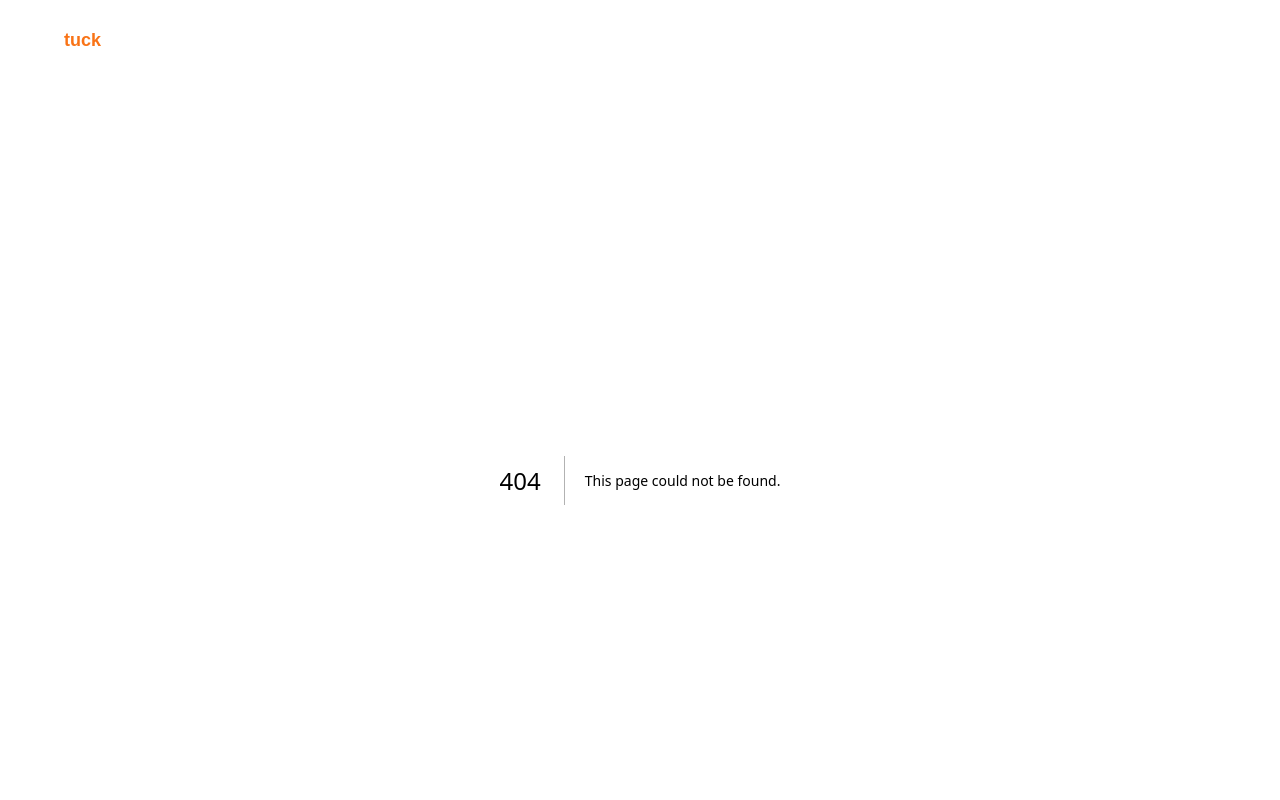
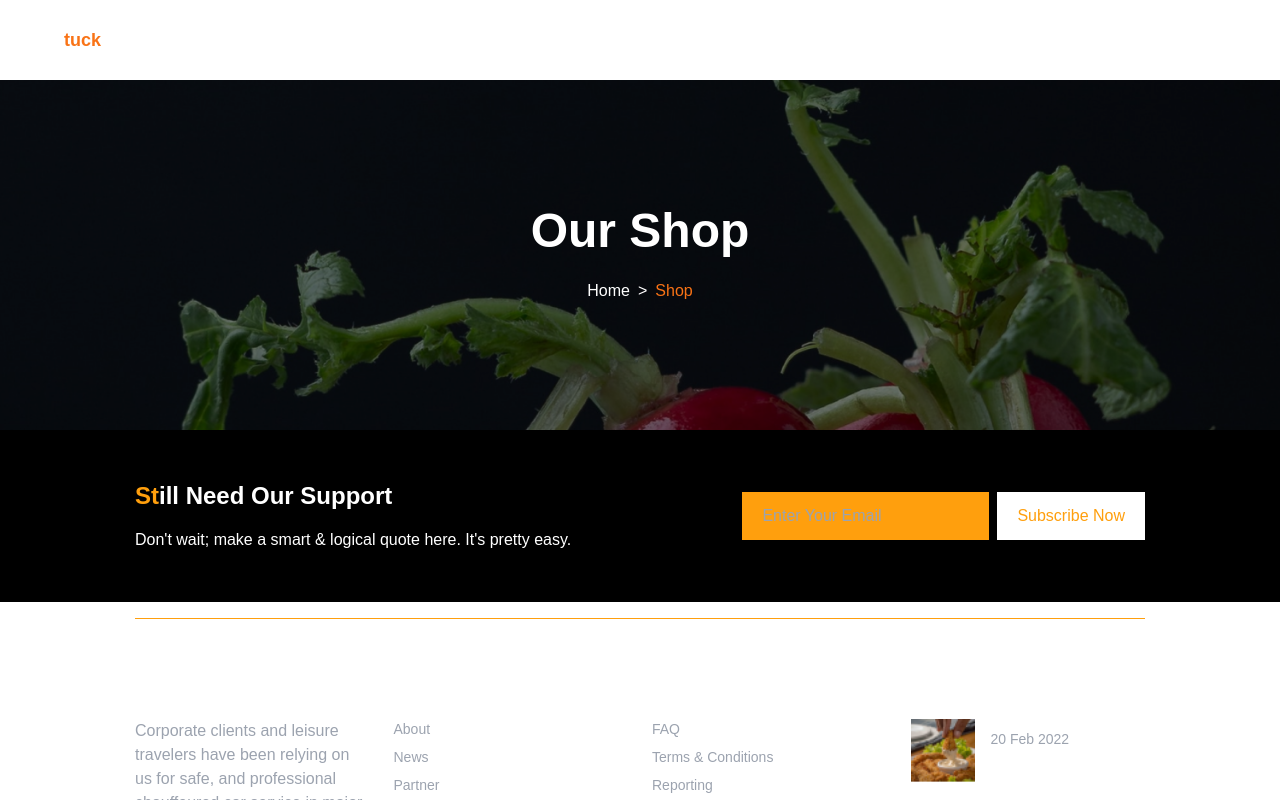
Before and after one commit to Ayishaakhan786/Hackathonee03, a Next.js app: page /shop in a window 1280 px wide. Before the commit this address had no page. Shown: the top 800 px of the page. Built offline with nearby package versions, Linux system fonts and the light colour scheme.

Commit message:
Initial commit

```diff
--- a/src/app/components/footer.tsx
+++ b/src/app/components/footer.tsx
@@ -76,7 +76,7 @@ const Footer = () => {
             <ul className="text-sm text-gray-400 space-y-2">
               {["FAQ", "Terms & Conditions", "Reporting", "Documentation", "Support Policy", "Privacy"].map((help, index) => (
                 <li key={index}>
-                  <a href="#" className="hover:underline">
+                  <a href="../faqs" className="hover:underline">
                     {help}
                   </a>
                 </li>
--- a/src/app/components/header.tsx
+++ b/src/app/components/header.tsx
@@ -20,7 +20,7 @@ export default function Header() {
           <a className="mr-5 text-white py-2">Blogs</a>
           <a className="mr-5 text-white py-2">Pages</a>
           <Link href="../about" className="mr-5 text-white py-2">About Us</Link>
-          <a className="mr-5 text-white py-2">Shop</a>
+          <Link href="../shop" className="mr-5 text-white py-2">Shop</Link>
           <a className="mr-5 text-white py-2">Contact</a>
         </nav>
 
--- /dev/null
+++ b/src/app/faqs/page.tsx
@@ -0,0 +1,29 @@
+import Image from "next/image";
+
+import uppr from "./imgss/upper.png";
+
+export default function FAQS (){
+    return (
+        <div>
+            {/* First Section: Image and Breadcrumb */}
+      <div className="relative font-[sans-serif] before:absolute before:w-full before:h-full before:inset-0 before:bg-black before:opacity-50 before:z-10">
+  <Image
+    src={uppr}
+    alt="Banner Image"
+    className="absolute inset-0 w-full h-full object-cover"
+  />
+  <div className="min-h-[350px] relative z-50 h-full max-w-4xl mx-auto flex flex-col justify-center items-center text-center p-6">
+    <h2 className="text-white text-3xl sm:text-4xl md:text-5xl font-bold mb-4 sm:mb-6">
+      FAQ Page
+    </h2>
+    <div className="flex items-center space-x-2 text-white text-sm sm:text-base">
+      <a href="/" className="text-white hover:text-gray-300">Home</a>
+      <span className="text-white"> &gt; </span>
+      <a href="/about" className="text-orange-500 hover:text-orange-300">FAQS</a>
+    </div>
+  </div>
+</div>
+
+        </div>
+    );
+}
--- /dev/null
+++ b/src/app/shop/page.tsx
@@ -0,0 +1,28 @@
+import Image from "next/image";
+
+import upper from "./imgs/upper.png";
+
+export default function Shop (){
+    return (
+        <div>
+            {/* First Section: Image and Breadcrumb */}
+      <div className="relative font-[sans-serif] before:absolute before:w-full before:h-full before:inset-0 before:bg-black before:opacity-50 before:z-10">
+  <Image
+    src={upper}
+    alt="Banner Image"
+    className="absolute inset-0 w-full h-full object-cover"
+  />
+  <div className="min-h-[350px] relative z-50 h-full max-w-4xl mx-auto flex flex-col justify-center items-center text-center p-6">
+    <h2 className="text-white text-3xl sm:text-4xl md:text-5xl font-bold mb-4 sm:mb-6">
+      Our Shop
+    </h2>
+    <div className="flex items-center space-x-2 text-white text-sm sm:text-base">
+      <a href="/" className="text-white hover:text-gray-300">Home</a>
+      <span className="text-white"> &gt; </span>
+      <a href="/about" className="text-orange-500 hover:text-orange-300">Shop</a>
+    </div>
+  </div>
+</div>
+        </div>
+    );
+}
```
Also changed, not shown: src/app/faqs/imgss/upper.png (added), src/app/shop/imgs/upper.png (added).
